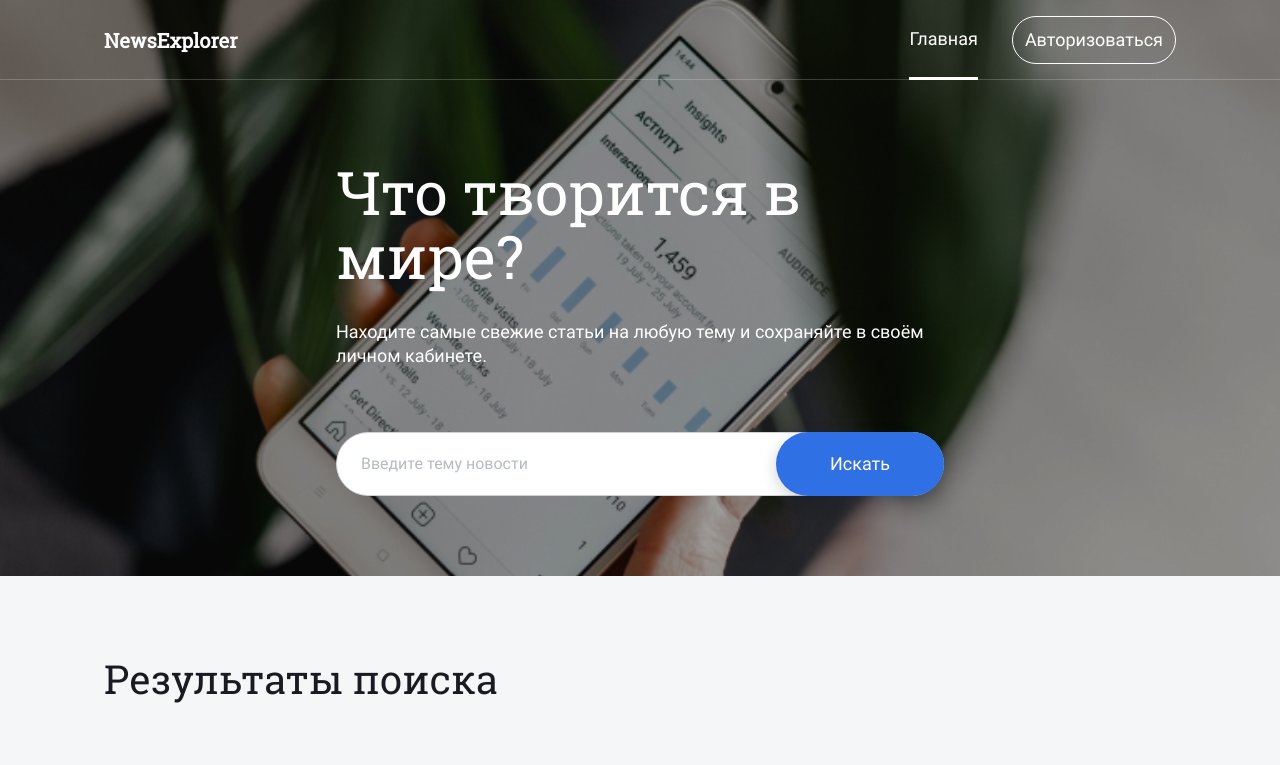
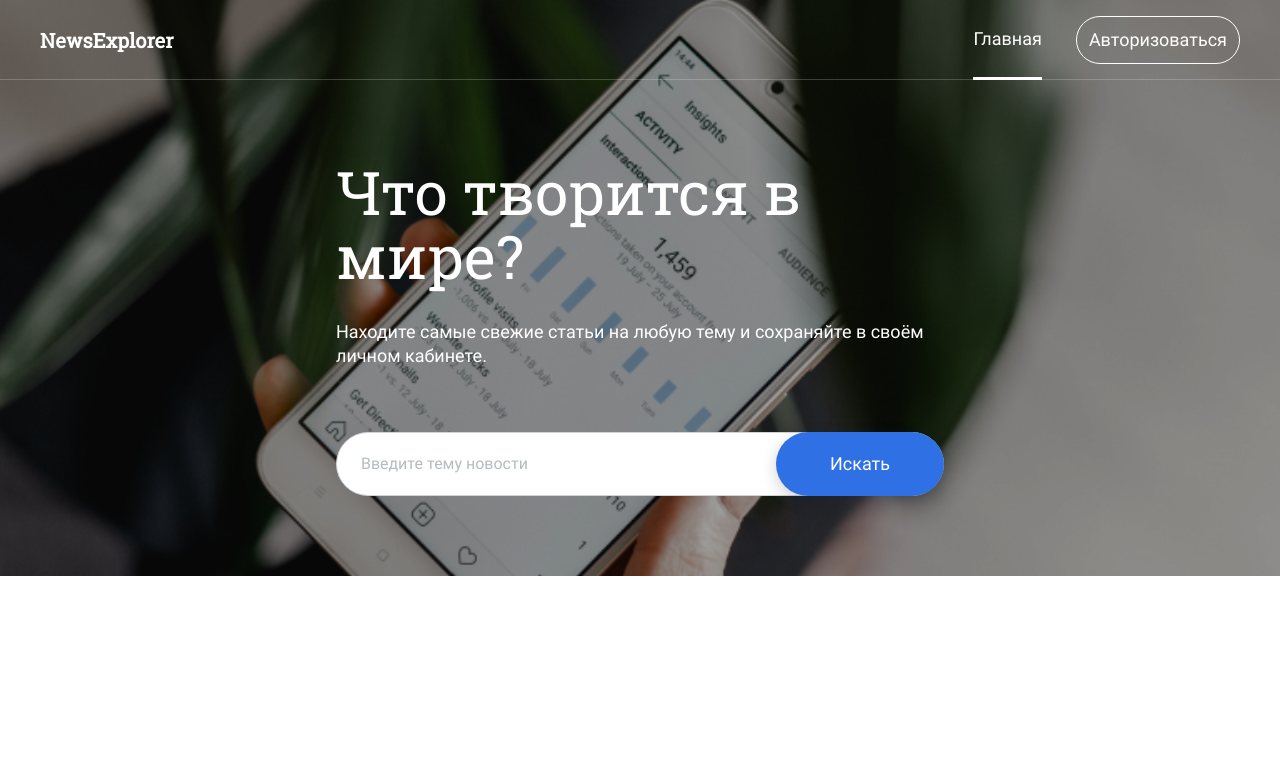
Before and after one commit to MaximStovba/news-explorer-frontend, a React (Create React App) app: page /saved-news in a window 1280 px wide. Shown: the top 765 px of the page. Built offline with nearby package versions, Linux system fonts and the light colour scheme.

Commit message:
резина Header Navigation SearchForm

```diff
--- a/src/components/Header/Header.css
+++ b/src/components/Header/Header.css
@@ -1,16 +1,17 @@
 .header {
-  /* боковые отступы */
-  padding: 0 104px;
+  /* ширина */
+  max-width: 1440px;
+  width: 100%;
   /* расположение в сетке main & saved-news */
   z-index: 1;
   grid-column: 1;
   grid-row: 1/2;
   /* сетка header */
   display: grid;
-  grid-template-columns: repeat(2, 1fr);;
+  grid-template-columns: 1fr;
   grid-template-rows: 1fr;
-  /* выравнивание содержимого по вертикале */
-  align-items: center;
+  /* выравниваем содаржимое сетки header по центру */
+  justify-items: center;
 }
 
 .header_style_black {
@@ -23,6 +24,17 @@
   border-bottom: 1px solid rgba(255, 255, 255, 0.2);
 }
 
+.header__container {
+  max-width: calc(1232px + 80px);
+  width: 100%;
+  /* сетка header__container */
+  display: grid;
+  grid-template-columns: 40px repeat(2, 1fr) 40px;
+  grid-template-rows: 1fr;
+  /* выравнивание содержимого сетки header__container по вертикале */
+  align-items: center;
+}
+
 .header__logo {
   margin: 0;
   font-family: Roboto Slab;
@@ -31,7 +43,7 @@
   font-size: 20px;
   line-height: 24px;
   /* расположение в сетке header */
-  grid-column: 1/2;
+  grid-column: 2/3;
   grid-row: 1;
   text-decoration: none;
 }
@@ -52,16 +64,14 @@
 }
 
 @media all and (max-width : 800px) { /* 768 */
-  .header {
-    /* боковые отступы */
-    padding: 0 40px;
+  .header__container {
+    grid-template-columns: 40px repeat(2, 1fr) 40px;
   }
 }
 
 @media all and (max-width : 400px) { /* 320 */
-  .header {
-    /* боковые отступы */
-    padding: 0 16px;
+  .header__container {
+    grid-template-columns: 16px repeat(2, 1fr) 16px;
   }
   .header__logo {
     font-size: 16px;
--- a/src/components/Header/Header.js
+++ b/src/components/Header/Header.js
@@ -7,8 +7,10 @@ import Navigation from '../Navigation/Navigation';
 function Header({ loggedIn, isMain, handleLogInClick }) {
   return (
     <header className={`header header_style_${!isMain ? 'black' : 'white'}`}>
-      <a href="/" className={`header__logo header__logo_style_${!isMain ? 'black' : 'white'}`}>NewsExplorer</a>
-      <Navigation loggedIn={loggedIn} isMain={isMain} handleLogInClick={handleLogInClick} />
+      <div className="header__container">
+        <a href="/" className={`header__logo header__logo_style_${!isMain ? 'black' : 'white'}`}>NewsExplorer</a>
+        <Navigation loggedIn={loggedIn} isMain={isMain} handleLogInClick={handleLogInClick} />
+      </div>
     </header>
   );
 }
--- a/src/components/Main/Main.css
+++ b/src/components/Main/Main.css
@@ -5,6 +5,8 @@
     80px
     calc(576px - 80px)
     repeat(3, min-content);
+  /* выравниваем содаржимое сетки main по центру */
+  justify-items: center;
 }
 
 @media all and (max-width : 800px) { /* 768 */
@@ -16,7 +18,7 @@
   }
 }
 
-@media all and (max-width : 470px) { /* 320 */
+@media all and (max-width : 550px) { /* 320 */
   .main {
     grid-template-rows:
       56px
--- a/src/components/Navigation/Navigation.css
+++ b/src/components/Navigation/Navigation.css
@@ -1,7 +1,7 @@
 .navigation {
   margin: 0;
   /* расположение в сетке header */
-  grid-column: 2/3;
+  grid-column: 3/4;
   grid-row: 1;
   /* выравнивание по вертикале */
   align-items: center;
--- a/src/components/NewsCardList/NewsCardList.css
+++ b/src/components/NewsCardList/NewsCardList.css
@@ -3,6 +3,15 @@
   /* сетка news-cardlist  */
   display: grid;
   grid-template-columns: 1fr;
+}
+
+.news-cardlist_status_logout {
+  padding: 80px 104px;
+  grid-template-rows: repeat(3, min-content);
+  grid-template-areas:
+    "news-cardlist__titel"
+    "news-cardlist__container"
+    "news-cardlist__btn";
 }
 
 .news-cardlist_status_login {
@@ -12,15 +21,6 @@
     "."
     "news-cardlist__container"
     ".";
-}
-
-.news-cardlist_status_logout {
-  padding: 80px 104px;
-  grid-template-rows: repeat(3, min-content);
-  grid-template-areas:
-    "news-cardlist__titel"
-    "news-cardlist__container"
-    "news-cardlist__btn";
 }
 
 .news-cardlist__titel {
--- a/src/components/SearchForm/SearchForm.css
+++ b/src/components/SearchForm/SearchForm.css
@@ -1,4 +1,6 @@
 .search-form {
+  max-width: 1440px;
+  width: 100%;
   /* фоновое изображение */
   background:
     url(../../images/search_bg.png)
@@ -10,12 +12,12 @@
   grid-row: 1/3;
   /* сетка search-form */
   display: grid;
-  grid-template-columns: calc(608px - 168px) 168px;
+  grid-template-columns: 40px calc(608px - 168px) 168px 40px;
   grid-template-rows: repeat(2, min-content) 64px;
   grid-template-areas:
-    "search-form__title search-form__title"
-    "search-form__text search-form__text"
-    ". .";
+    ". search-form__title search-form__title ."
+    ". search-form__text search-form__text ."
+    ". . . .";
   /* выровнить сетку */
   justify-content: center;
   align-content: start;
@@ -49,7 +51,7 @@
   padding: 0;
   padding-left: 24px;
   /* расположение в сетке search-form */
-  grid-column: 1/3;
+  grid-column: 2/4;
   grid-row: 3/4;
   /* стилизация поля */
   background: #FFFFFF;
@@ -79,7 +81,7 @@
   z-index: 1;
   padding: 0;
   /* расположение в сетке search-form */
-  grid-column: 2/3;
+  grid-column: 3/4;
   grid-row: 3/4;
   /* стилизация кнопки */
   background: #2F71E5;
@@ -105,7 +107,7 @@
   .search-form {
     padding-top: 104px;
     padding-bottom: 48px;
-    grid-template-columns: calc(448px - 160px) 160px;
+    grid-template-columns: 40px calc(448px - 160px) 160px 40px;
     grid-template-rows: repeat(2, min-content) 56px;
   }
   .search-form__title {
@@ -118,7 +120,7 @@
   }
 }
 
-@media all and (max-width : 470px) { /* 320 */
+@media all and (max-width : 550px) { /* 320 */
   .search-form {
     padding-top: 86px;
     padding-bottom: 32px;
```
Also changed, not shown: src/components/Main/Main.js (+6 -5 lines).
